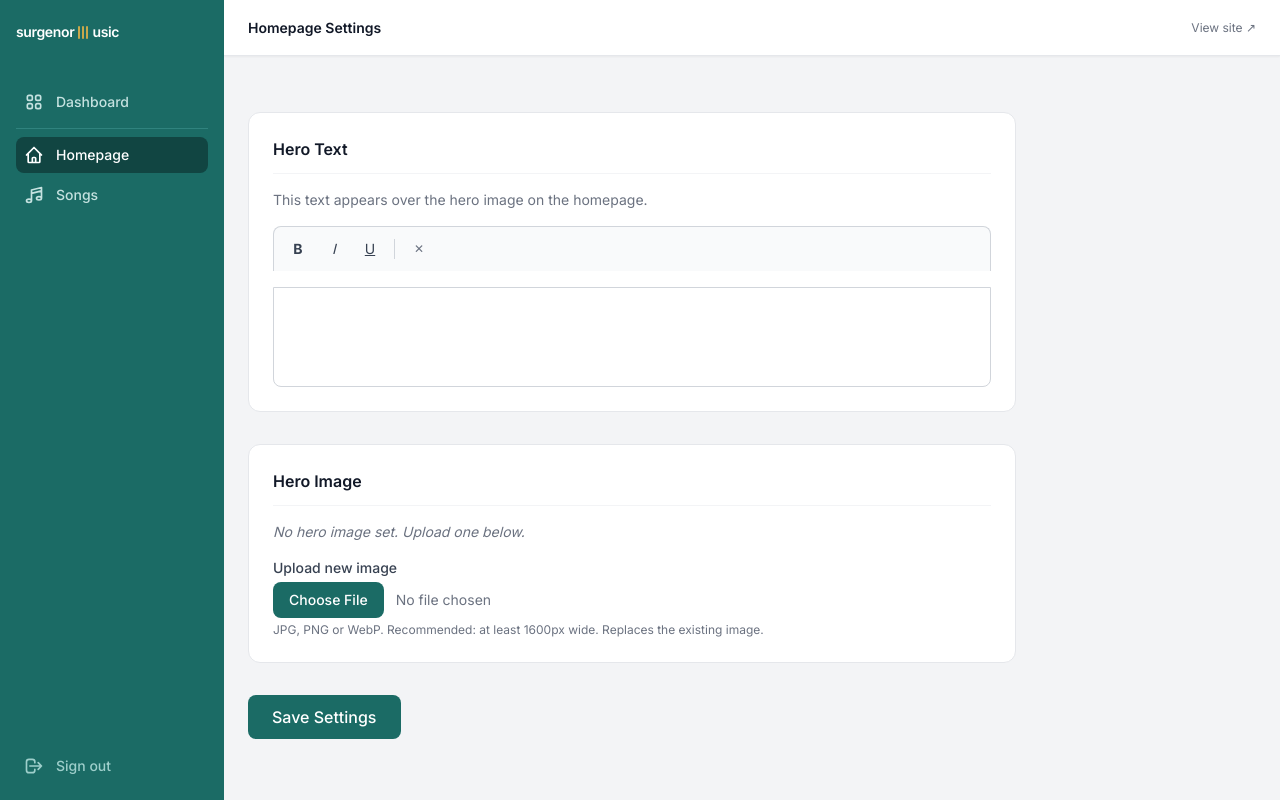
After one commit to ndsurgenor/surgenor-music, a PHP site: template app/templates/admin/settings.twig in a window 1280 px wide. The commit adds this page. Run offline with PHP 8.4, Linux system fonts and the light colour scheme; the template is opened without the code that fills it, so the values that code supplies are empty; style sheets or scripts are compiled from the project's sources; some libraries are stand-ins or nearby versions.

Commit message:
Update homepage to use settings in CMS

```diff
--- a/app/templates/admin/base.twig
+++ b/app/templates/admin/base.twig
@@ -33,9 +33,19 @@
                         <a href="/admin"
                            class="group flex gap-x-3 rounded-lg p-2 text-sm font-medium text-primary-100 hover:bg-primary-700 hover:text-white transition-colors {% if active_nav == 'dashboard' %}bg-primary-700 text-white{% endif %}">
                             <svg class="h-5 w-5 shrink-0" fill="none" stroke="currentColor" viewBox="0 0 24 24">
+                                <path stroke-linecap="round" stroke-linejoin="round" stroke-width="2" d="M4 6a2 2 0 012-2h2a2 2 0 012 2v2a2 2 0 01-2 2H6a2 2 0 01-2-2V6zM14 6a2 2 0 012-2h2a2 2 0 012 2v2a2 2 0 01-2 2h-2a2 2 0 01-2-2V6zM4 16a2 2 0 012-2h2a2 2 0 012 2v2a2 2 0 01-2 2H6a2 2 0 01-2-2v-2zM14 16a2 2 0 012-2h2a2 2 0 012 2v2a2 2 0 01-2 2h-2a2 2 0 01-2-2v-2z"/>
+                            </svg>
+                            Dashboard
+                        </a>
+                    </li>
+                    <hr class="border-primary-400/40 my-1">
+                    <li>
+                        <a href="/admin/settings"
+                           class="group flex gap-x-3 rounded-lg p-2 text-sm font-medium text-primary-100 hover:bg-primary-700 hover:text-white transition-colors {% if active_nav == 'settings' %}bg-primary-700 text-white{% endif %}">
+                            <svg class="h-5 w-5 shrink-0" fill="none" stroke="currentColor" viewBox="0 0 24 24">
                                 <path stroke-linecap="round" stroke-linejoin="round" stroke-width="2" d="M3 12l2-2m0 0l7-7 7 7M5 10v10a1 1 0 001 1h3m10-11l2 2m-2-2v10a1 1 0 01-1 1h-3m-6 0a1 1 0 001-1v-4a1 1 0 011-1h2a1 1 0 011 1v4a1 1 0 001 1m-6 0h6"/>
                             </svg>
-                            Dashboard
+                            Homepage
                         </a>
                     </li>
                     <li>
@@ -86,5 +96,6 @@
 </div>
 
 <script src="/assets/js/app.js"></script>
+{% block scripts %}{% endblock %}
 </body>
 </html>
--- /dev/null
+++ b/app/templates/admin/settings.twig
@@ -0,0 +1,112 @@
+{% extends 'admin/base.twig' %}
+
+{% block title %}Homepage Settings{% endblock %}
+{% block page_title %}Homepage Settings{% endblock %}
+
+{% set active_nav = 'settings' %}
+
+{% block content %}
+
+<form method="POST" action="/admin/settings" enctype="multipart/form-data" class="space-y-8 max-w-3xl">
+    <input type="hidden" name="_csrf" value="{{ csrf_token }}">
+
+    {# ── Hero text ─────────────────────────────────────────────────── #}
+    <div class="card space-y-4">
+        <h2 class="font-semibold text-gray-900 text-base border-b border-gray-100 pb-3">Hero Text</h2>
+        <p class="text-sm text-gray-500">This text appears over the hero image on the homepage.</p>
+
+        {# Toolbar #}
+        <div class="flex items-center gap-1 border border-gray-300 rounded-t-lg px-2 py-1.5 bg-gray-50 border-b-0">
+            <button type="button" data-command="bold"
+                    class="rich-btn w-8 h-8 flex items-center justify-center rounded font-bold text-sm text-gray-700 hover:bg-gray-200 transition-colors"
+                    title="Bold (Ctrl+B)"><strong>B</strong></button>
+            <button type="button" data-command="italic"
+                    class="rich-btn w-8 h-8 flex items-center justify-center rounded text-sm text-gray-700 hover:bg-gray-200 transition-colors"
+                    title="Italic (Ctrl+I)"><em>I</em></button>
+            <button type="button" data-command="underline"
+                    class="rich-btn w-8 h-8 flex items-center justify-center rounded text-sm text-gray-700 hover:bg-gray-200 transition-colors underline"
+                    title="Underline (Ctrl+U)">U</button>
+            <div class="w-px h-5 bg-gray-300 mx-1"></div>
+            <button type="button" data-command="removeFormat"
+                    class="rich-btn w-8 h-8 flex items-center justify-center rounded text-xs text-gray-500 hover:bg-gray-200 transition-colors"
+                    title="Clear formatting">✕</button>
+        </div>
+
+        {# Editable area #}
+        <div id="hero-editor"
+             contenteditable="true"
+             class="min-h-[100px] border border-gray-300 rounded-b-lg px-4 py-3 text-gray-900 text-lg leading-relaxed focus:outline-none focus:ring-2 focus:ring-primary focus:border-primary bg-white"
+        >{{ settings.hero_text|raw }}</div>
+
+        {# Hidden input synced on submit #}
+        <input type="hidden" name="hero_text" id="hero-text-input">
+    </div>
+
+    {# ── Hero image ────────────────────────────────────────────────── #}
+    <div class="card space-y-4">
+        <h2 class="font-semibold text-gray-900 text-base border-b border-gray-100 pb-3">Hero Image</h2>
+
+        {% if settings.hero_image %}
+        <div class="rounded-lg overflow-hidden border border-gray-200 bg-gray-50 aspect-[16/5]">
+            <img src="/assets/images/{{ settings.hero_image }}?v={{ 'now'|date('U') }}"
+                 alt="Current hero image"
+                 class="w-full h-full object-cover">
+        </div>
+        <p class="text-xs text-gray-400">Current: {{ settings.hero_image }}</p>
+        {% else %}
+        <p class="text-sm text-gray-500 italic">No hero image set. Upload one below.</p>
+        {% endif %}
+
+        <div>
+            <label class="form-label">Upload new image</label>
+            <input type="file" name="hero_image" accept=".jpg,.jpeg,.png,.webp"
+                   class="block w-full text-sm text-gray-500 file:mr-3 file:py-2 file:px-4 file:rounded-lg file:border-0 file:text-sm file:font-medium file:bg-primary file:text-white hover:file:bg-primary-700 transition-colors cursor-pointer">
+            <p class="mt-1 text-xs text-gray-500">JPG, PNG or WebP. Recommended: at least 1600px wide. Replaces the existing image.</p>
+        </div>
+    </div>
+
+    <button type="submit" class="btn-primary">Save Settings</button>
+</form>
+
+{% endblock %}
+
+{% block scripts %}
+<script>
+    const editor     = document.getElementById('hero-editor');
+    const hiddenInput = document.getElementById('hero-text-input');
+
+    // Keep hidden input in sync at all times
+    function syncInput() {
+        hiddenInput.value = editor.innerHTML;
+    }
+    syncInput(); // populate on page load so a save with no changes still works
+
+    editor.addEventListener('input', syncInput);
+
+    // Toolbar buttons — mousedown+preventDefault keeps focus inside the editor
+    document.querySelectorAll('.rich-btn').forEach(btn => {
+        btn.addEventListener('mousedown', e => {
+            e.preventDefault();
+            document.execCommand(btn.dataset.command, false, null);
+            syncInput();
+            updateToolbarState();
+        });
+    });
+
+    // Reflect active formatting in toolbar
+    function updateToolbarState() {
+        ['bold', 'italic', 'underline'].forEach(cmd => {
+            const btn = document.querySelector(`[data-command="${cmd}"]`);
+            if (!btn) return;
+            const active = document.queryCommandState(cmd);
+            btn.classList.toggle('bg-primary/10', active);
+            btn.classList.toggle('text-primary',   active);
+        });
+    }
+
+    editor.addEventListener('keyup',   updateToolbarState);
+    editor.addEventListener('mouseup', updateToolbarState);
+
+    updateToolbarState();
+</script>
+{% endblock %}
--- a/public_html/index.php
+++ b/public_html/index.php
@@ -56,4 +56,7 @@ $router->post('/admin/songs/{id}/delete', [AdminController::class, 'deleteSong']
 
 $router->post('/admin/files/{file_id}/delete', [AdminController::class, 'deleteFile']);
 
+$router->get('/admin/settings', [AdminController::class, 'settings']);
+$router->post('/admin/settings', [AdminController::class, 'updateSettings']);
+
 $router->dispatch($_SERVER['REQUEST_METHOD'], $_SERVER['REQUEST_URI']);
--- a/resources/css/app.css
+++ b/resources/css/app.css
@@ -10,6 +10,11 @@
     audio {
         @apply w-full;
     }
+
+    /* Ensure rich-text formatting tags render correctly inside font-weight-overriding parents */
+    .hero-text strong, .hero-text b { font-weight: 700; }
+    .hero-text em, .hero-text i     { font-style: italic; }
+    .hero-text u                    { text-decoration: underline; }
 }
 
 @layer components {
```
Also changed, not shown: app/database/schema.sql (+9 -0 lines), app/src/Controllers/AdminController.php (+48 -0 lines), app/src/Controllers/HomeController.php (+10 -2 lines), app/src/Models/Settings.php (added, +31 -0 lines), app/templates/home.twig (+3 -4 lines), 1 other file.
